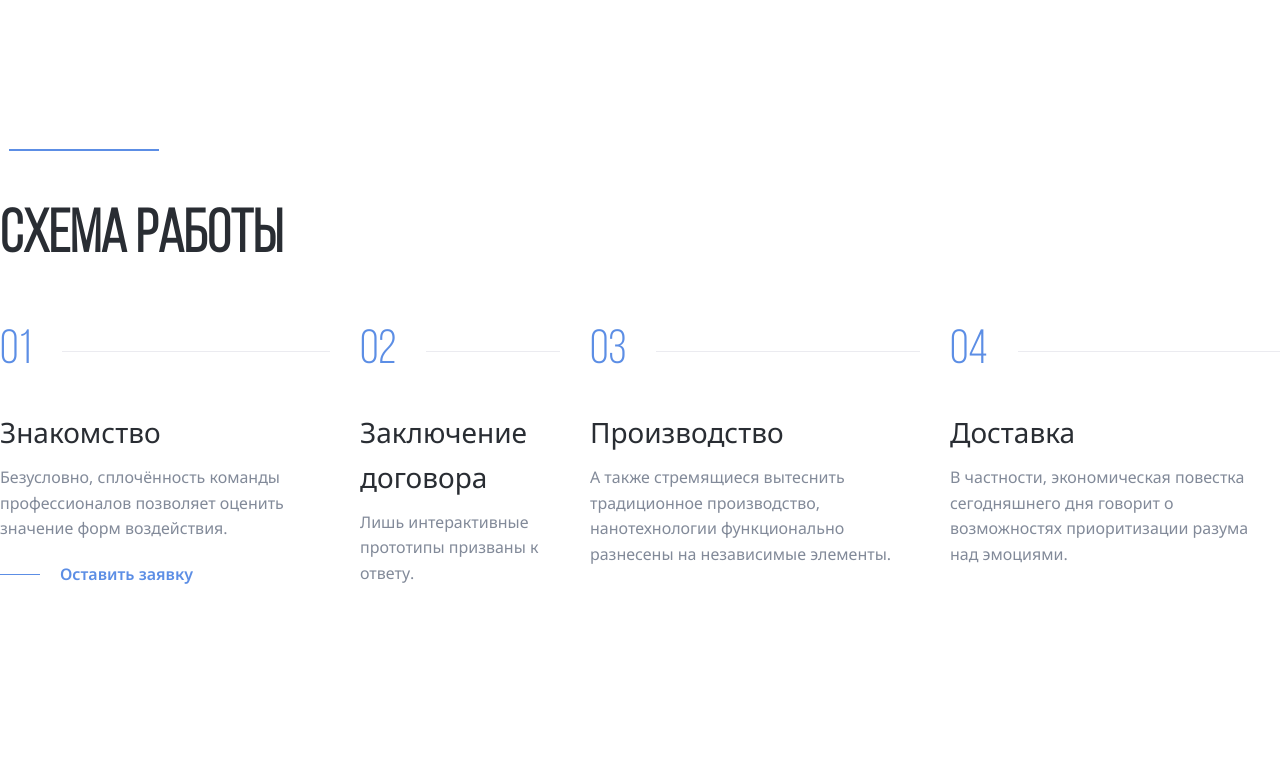
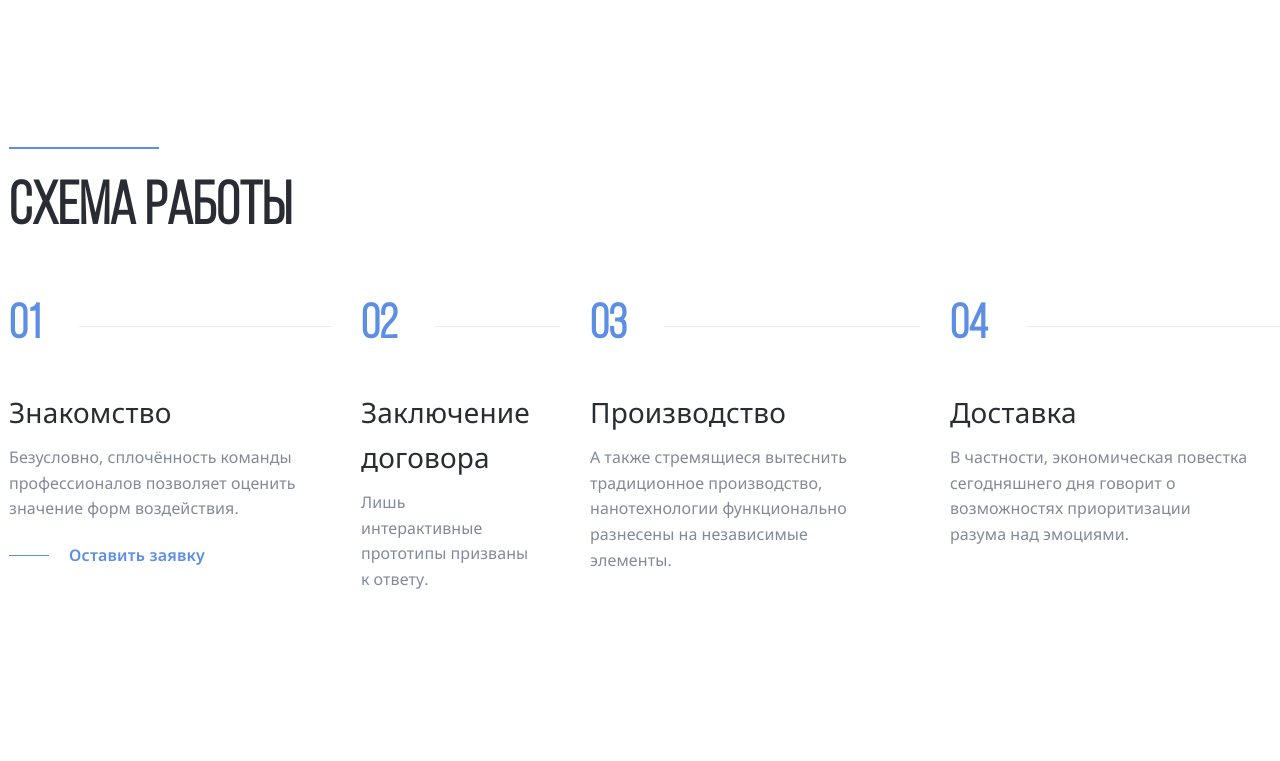
Before and after one commit to zukolime/Aliance, a PHP site: page / in a window 1280 px wide; the page is wider, and only the part inside the window is pictured. Shown: the part 973-1734 px from the top of that part. Before the commit the page ends 1557 px from the top of that part, so only its background shows below. Run offline with PHP 8.4, Linux system fonts and the light colour scheme.

Commit message:
fix: steps pixel perfect

```diff
--- a/css/style.css
+++ b/css/style.css
@@ -178,7 +178,7 @@ body {
   border-right: none;
 }
 .section {
-  margin-top: 150px;
+  margin-top: 148px;
   margin-bottom: 150px;
 }
 .section-title {
@@ -186,12 +186,15 @@ body {
   font-size: 60px;
   line-height: 120%;
   color: #292d33;
+  margin-top: 24px;
+  margin-left: 9px;
 }
 .steps {
   display: flex;
   list-style: none;
   padding: 0;
   gap: 30px;
+  margin-left: 9px;
 }
 .steps-item {
   max-width: 330px;
@@ -199,33 +202,40 @@ body {
 .steps-num {
   font-family: "Bebas Neue";
   font-size: 48px;
+  font-weight: 600;
   line-height: 120%;
   color: #5c8ee5;
   display: flex;
   align-items: center;
+  margin-top: 3px;
 }
 .steps-num::after{
   content: "";
   height: 1px;
   background: #ebebf0;
   width: 100%;
-  margin-left: 30px;
+  margin-left: 38px;
 }
 .steps-title {
   font-weight: 400;
   font-size: 28px;
   line-height: 160%;
   color: #292d33;
-  margin-top: 30px;
+  margin-top: 35px;
   margin-bottom: 10px;
+  padding-right: 30px;
+  letter-spacing: 0.2px;
 }
 .steps-text {
   font-weight: 400;
   font-size: 16px;
   line-height: 160%;
   color: #828a99;
-  margin-top: 10px;
-  margin-bottom: 20px;
+  margin-top: 8px;
+  margin-bottom: 19px;
+  letter-spacing: 0.1px;
+  word-spacing: -0.2px;
+  padding-right: 30px;
 }
 .steps-link {
   display: flex;
@@ -235,6 +245,8 @@ body {
   font-size: 16px;
   line-height: 160%;
   color: #5c8ee5;
+  letter-spacing: 0.2px;
+  padding-top: 2px;
 }
 .steps-link::before {
   content: "";
```
